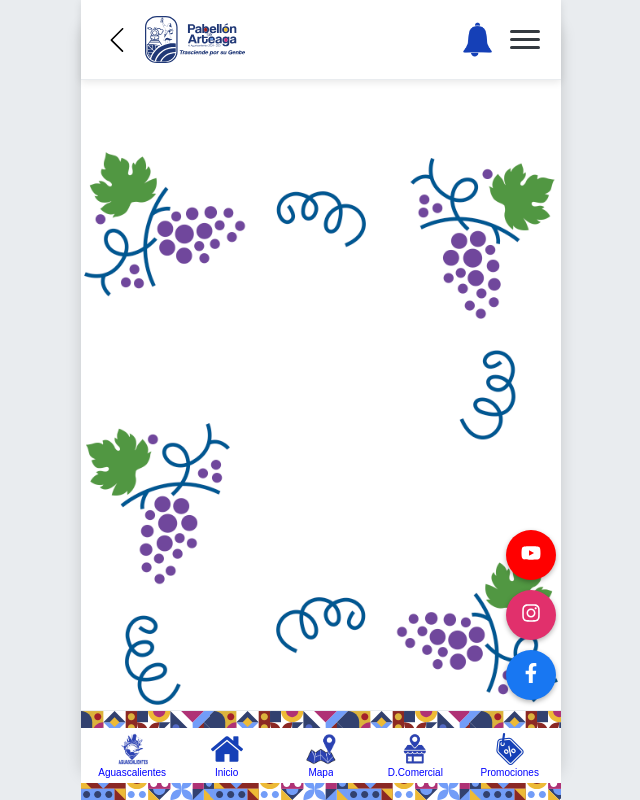
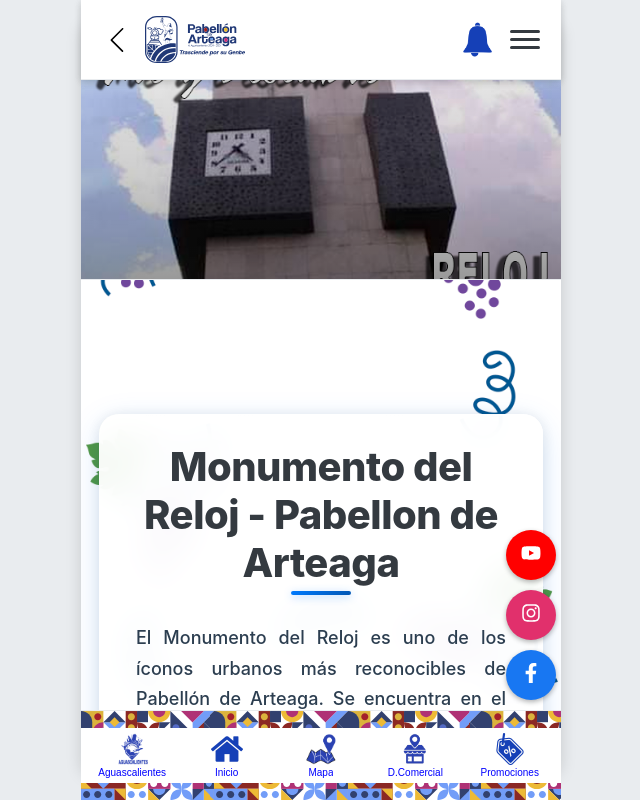
Before and after one commit to AcostaMorales/viveydescubrepabellondearteaga, a React (Create React App) app: page /quever/centrohistorico/reloj in a window 1280 px wide. Shown: the whole page, without its empty margins (319-959 px from the left). Built offline with nearby package versions, Linux system fonts and the light colour scheme; the HTML template or start-up script is replaced by a standard one.

Commit message:
Se agrego la pagina de Reloj

```diff
--- a/src/App.js
+++ b/src/App.js
@@ -15,6 +15,7 @@
 import MuseoDeCasa from './pages/MuseoDeCasa';
 import ParqueInfantil from './pages/ParqueInfantil';
 import PlazaPrincipal from './pages/PlazaPrincipal';
+import Reloj from './pages/Reloj';
 
 //Tierra de vinos
 import TierraDeVinos from "./pages/TierraDeVinos";
@@ -64,6 +65,7 @@
             <Route path="/quever/centrohistorico/museodecasa" element={<MuseoDeCasa />}/>
             <Route path="/quever/centrohistorico/parqueinfantil" element={<ParqueInfantil />}/>
             <Route path="/quever/centrohistorico/plazaprincipal" element={<PlazaPrincipal />}/>
+            <Route path="/quever/centrohistorico/reloj" element={<Reloj />}/>
 
             {/* Rutas para las páginas de Tierra de Vinos */}
             <Route path="/notificaciones" element={<Notificaciones />}/>
--- a/src/pages/Reloj.js
+++ b/src/pages/Reloj.js
@@ -0,0 +1,60 @@
+import React from "react";
+import Header from "../components/Header";
+import LocationMap from "../components/LocationMap";
+import useScrollToTop from "../hooks/useScrollToTop";
+import "../styles/DetailPage.css";
+
+const Reloj = () => {
+  // Hook para hacer scroll al inicio al cargar la página
+  useScrollToTop();
+
+    return (
+        <div className="detail-page">
+        {/* Header con imagen de fondo integrada */}
+        <Header
+          headerImage="/assents/imagenes/Reloj/Encabezado.png"
+          headerAlt="Monumento del Reloj"
+          showHeaderImage={true}
+        />
+
+        {/* Contenido de la página con margen superior para no quedar detrás del header */}
+        <div className="detail-content">
+            <div className="detail-section">
+                <h1 className="detail-main-title">Monumento del Reloj - Pabellon de Arteaga</h1>
+                <p className="detail-paragraph">El Monumento del Reloj es uno de los íconos urbanos más reconocibles de Pabellón de Arteaga. Se encuentra en el corazón de la plaza principal y representa el centro simbólico y social de la ciudad. Su diseño combina líneas arquitectónicas clásicas con detalles modernos, ofreciendo un punto de referencia visual para visitantes y habitantes.</p>
+                <p className="detail-paragraph">La torre del reloj es una estructura vertical de varios metros de altura, coronada por un reloj de carátula circular visible desde diferentes ángulos de la plaza. Su presencia marca el paso del tiempo en la vida cotidiana del municipio, siendo testigo de celebraciones, encuentros, ferias y festividades locales.</p>
+            </div>
+            <div className="detail-section">
+                <h2 className="detail-section-title">Significado cultural</h2>
+                <ul className="detail-list">
+                    <li className="detail-list-item">-Más que un simple reloj, este monumento representa la unidad comunitaria y la identidad histórica de Pabellón de Arteaga.</li>
+                    <li className="detail-list-item">-Es el punto de reunión por excelencia durante eventos cívicos, festivales y ferias regionales.</li>
+                    <li className="detail-list-item">-Durante las festividades importantes —como la Feria Regional de la Revolución o los festejos patrios— el monumento se adorna con banderas, luces y ornamentos que realzan su presencia en la plaza.</li>
+                </ul>
+            </div>
+            <div className="detail-section">
+                <h2 className="detail-section-title">Recomendaciones turísticas</h2>
+                <ul className="detail-list">
+                    <li className="detail-list-item">-Ideal para fotografías panorámicas de la plaza.</li>
+                    <li className="detail-list-item">-Visítalo al atardecer para capturar el juego de luces sobre la torre y su entorno.</li>
+                    <li className="detail-list-item">-Es un excelente punto de partida para recorrer los atractivos cercanos: Casa de Madera, Antigua Estación, Archivo Histórico, museos y rutas turísticas.</li>
+                    <li className="detail-list-item">-Por su ubicación central, es común encontrar actividades culturales o feriales en sus alrededores.</li>
+                </ul>
+            </div>
+
+            {/* Mapa y geolocalización */}
+            <LocationMap
+              latitude={22.147713}
+              longitude={-102.2766463}
+              placeName="Monumento del Reloj"
+              address="Pabellón de Arteaga, Aguascalientes, México"
+              description="Ícono urbano y punto de referencia en la plaza principal"
+              showDirections={true}
+              mapHeight="350px"
+            />
+        </div>
+    </div>
+  );
+}
+
+export default Reloj;
```
